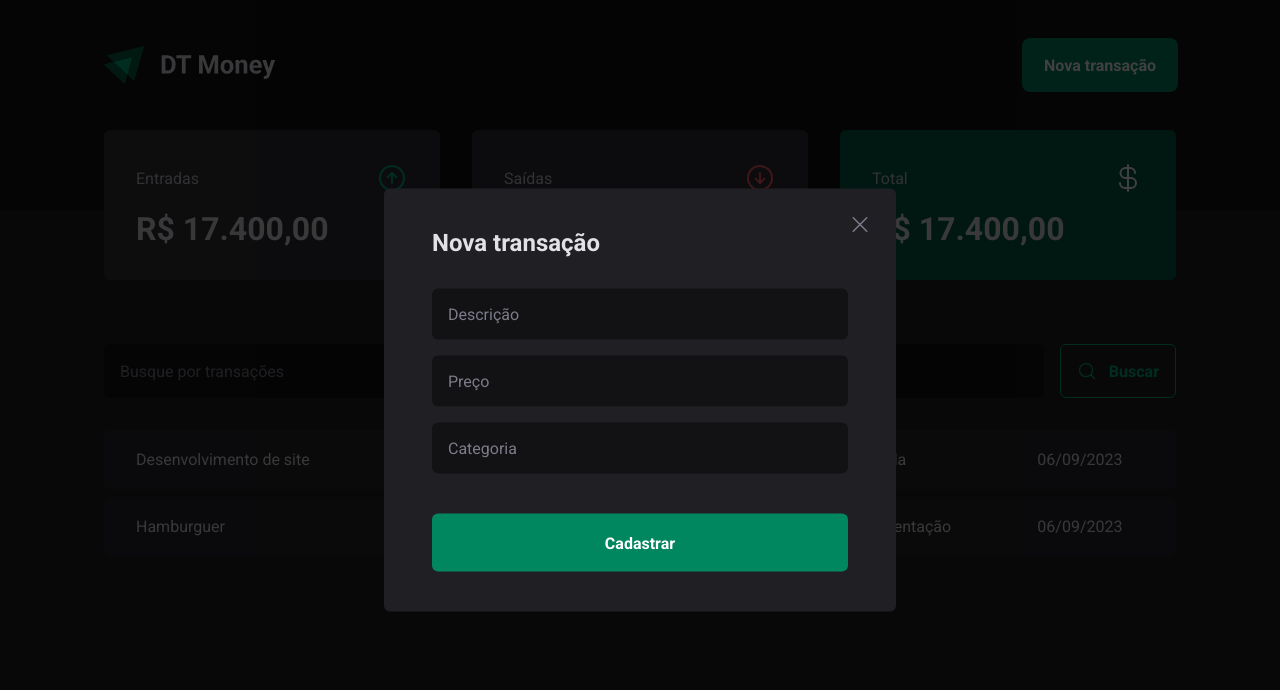
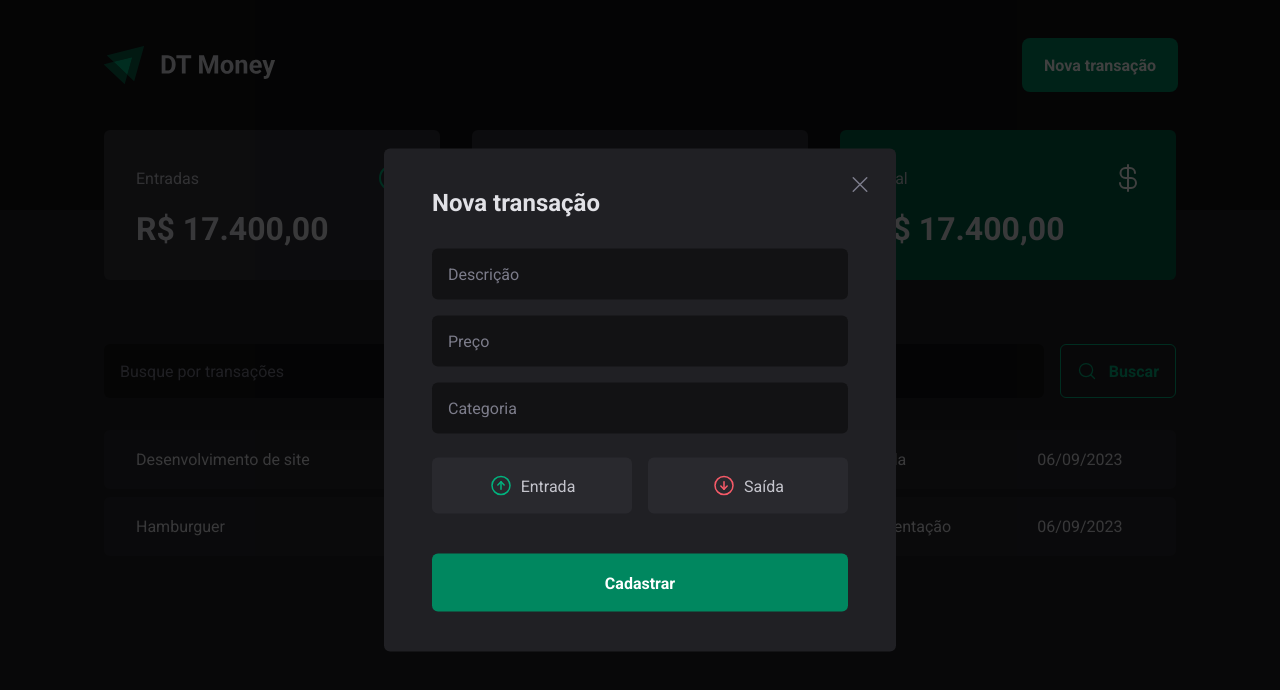
Before and after one commit to DuhBorba/dt-money, a React (Vite) app: page / in a window 1280 px wide. Both pictures are taken after a click on the button "Nova transação". Shown: the top 690 px of the page. Built offline with nearby package versions, Linux system fonts and the light colour scheme.

Commit message:
Styles Type Button Modal Income and Outcome

```diff
--- a/src/components/NewTransactionModal/index.tsx
+++ b/src/components/NewTransactionModal/index.tsx
@@ -1,8 +1,8 @@
 import React from 'react'
 import * as Dialog from '@radix-ui/react-dialog'
-import { X } from 'phosphor-react'
+import { X, ArrowCircleUp, ArrowCircleDown } from 'phosphor-react'
 
-import { CloseButton, Content, Overlay } from './styles'
+import { CloseButton, Content, Overlay, TransactionType, TransactionTypeButton } from './styles'
 
 export const NewTransactionModal = () => {
   return (
@@ -21,6 +21,18 @@
           <input type="number" placeholder='Preço' required />
           <input type="text" placeholder='Categoria' required />
 
+          <TransactionType>
+            <TransactionTypeButton variant="income">
+              <ArrowCircleUp size={24} />
+              Entrada
+            </TransactionTypeButton>
+
+            <TransactionTypeButton variant="outcome">
+              <ArrowCircleDown size={24} />
+              Saída
+            </TransactionTypeButton>
+          </TransactionType>
+
           <button type="submit">Cadastrar</button>
         </form>
 
--- a/src/components/NewTransactionModal/styles.ts
+++ b/src/components/NewTransactionModal/styles.ts
@@ -69,3 +69,31 @@
   color: ${props => props.theme['gray-500']};
   cursor: pointer;
 `
+
+export const TransactionType = styled.div`
+  display: grid;
+  grid-template-columns: repeat(2, 1fr);
+  gap: 1rem;
+  margin-top: 0.5rem;
+`
+
+interface TransactionTypeButtonProps {
+  variant: 'income' | 'outcome'
+}
+
+export const TransactionTypeButton = styled.button<TransactionTypeButtonProps>`
+  background: ${props => props.theme['gray-700']};
+  padding: 1rem;
+  display: flex;
+  align-items: center;
+  justify-content: center;
+  gap: 0.5rem;
+  border-radius: 6px;
+  border: 0;
+  color: ${props => props.theme['gray-300']};
+  cursor: pointer;
+
+  svg{
+    color: ${props => props.variant === 'income' ? props.theme['green-300'] : props.theme['red-300']};
+  }
+`
```
